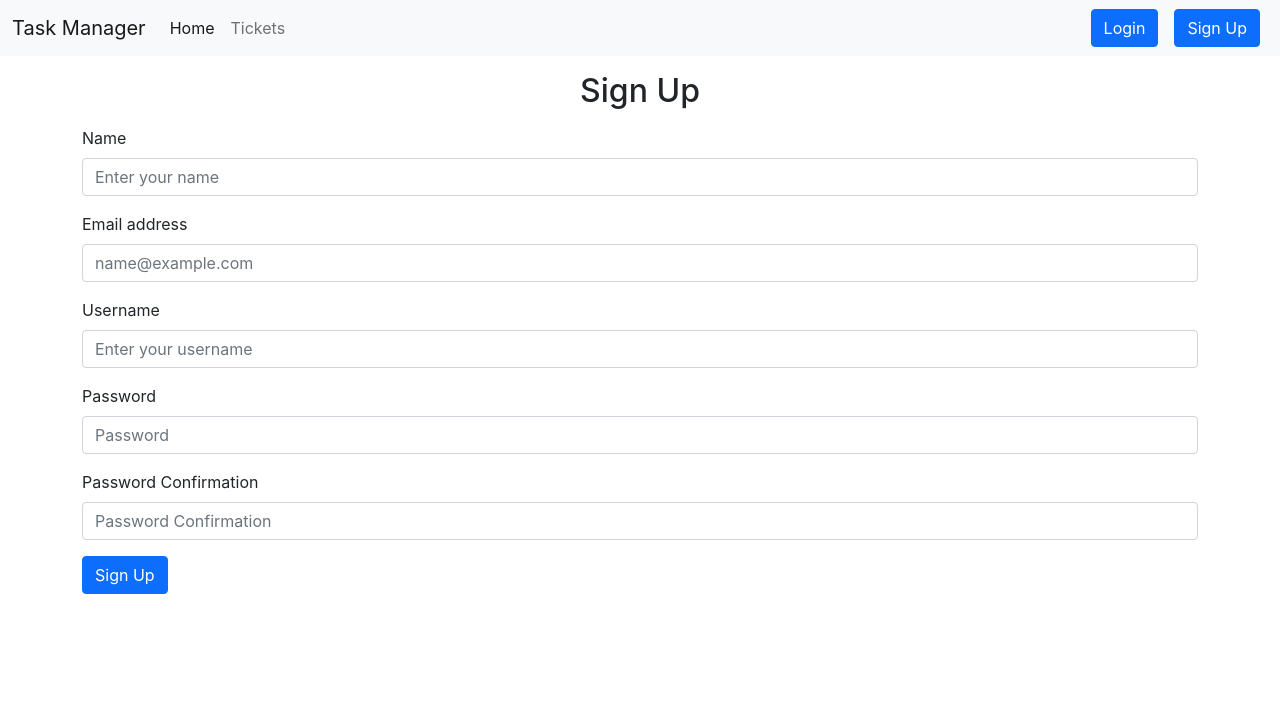
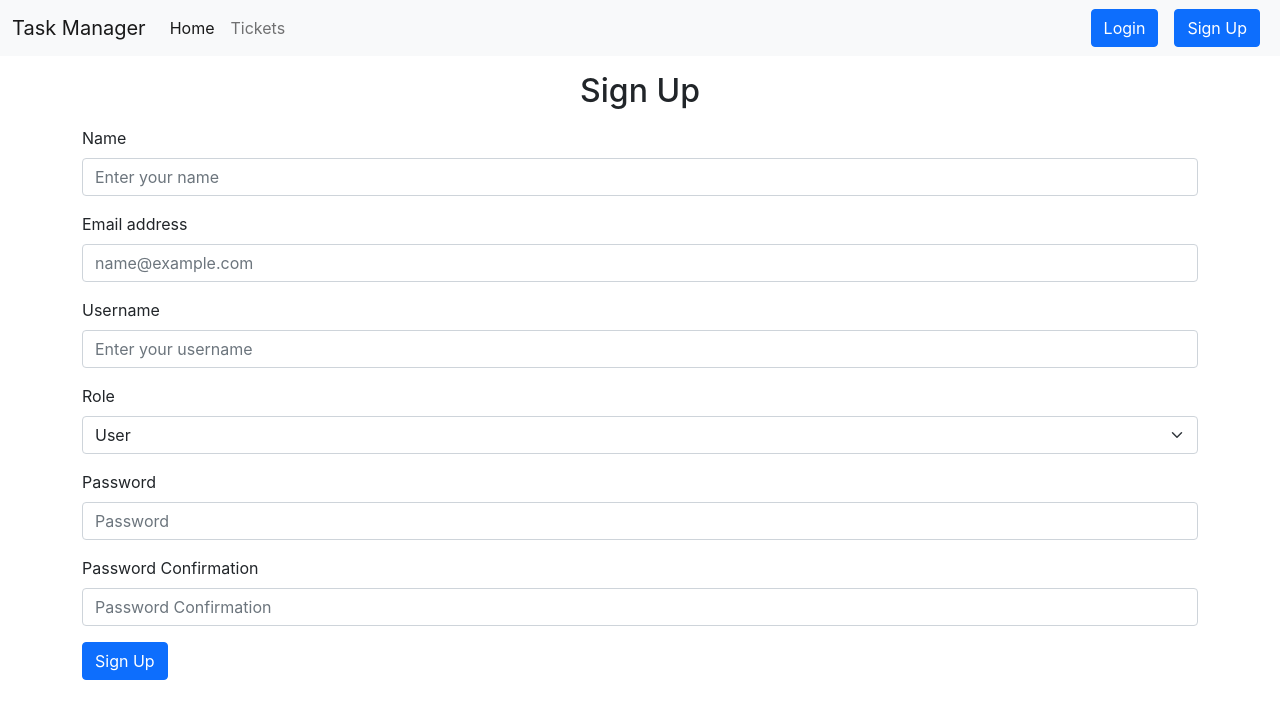
Before and after one commit to AJAYJAITWAL/task_manager_ui, a React (Create React App) app: page /signup in a window 1280 px wide. Shown: the top 718 px of the page. Built offline with nearby package versions, Linux system fonts and the light colour scheme.

Commit message:
Add role field in signup component

```diff
--- a/src/components/Navbar.js
+++ b/src/components/Navbar.js
@@ -53,7 +53,7 @@ export default function Navbar({ setSearchResults, search_box }) {
                 <a className="nav-link active" aria-current="page" href="/">Home</a>
               </li>
               <Link to="/ticket_list" className="nav-link">Tickets</Link>
-              {localStorage.getItem('token') && localStorage.getItem('userRole') == 'admin' && (
+              {localStorage.getItem('token') && localStorage.getItem('userRole') === 'admin' && (
                 <Link to="/user_list" className="nav-link">Users</Link>
               )}
             </ul>
--- a/src/components/Signup.js
+++ b/src/components/Signup.js
@@ -12,6 +12,7 @@ const Signup = () => {
     name: '',
     email: '',
     username: '',
+    role: 'user',
     password: '',
     password_confirmation: '',
   });
@@ -66,6 +67,13 @@ const Signup = () => {
             <input type="text" name="username" value={formData.username} onChange={handleChange} className="form-control" id="exampleFormControlInput3" placeholder="Enter your username"/>
           </div>
           <div className="mb-3 container">
+            <label htmlFor="role" className="form-label">Role</label>
+            <select className="form-select" id="role" name="role" value={formData.role} onChange={handleChange}>
+              <option value="user">User</option>
+              <option value="admin">Admin</option>
+            </select>
+          </div>
+          <div className="mb-3 container">
             <label htmlFor="inputPassword1" className="form-label">Password</label>
             <input type="password" name="password" value={formData.password} onChange={handleChange} className="form-control" id="inputPassword1" placeholder="Password"/>
           </div>
```
